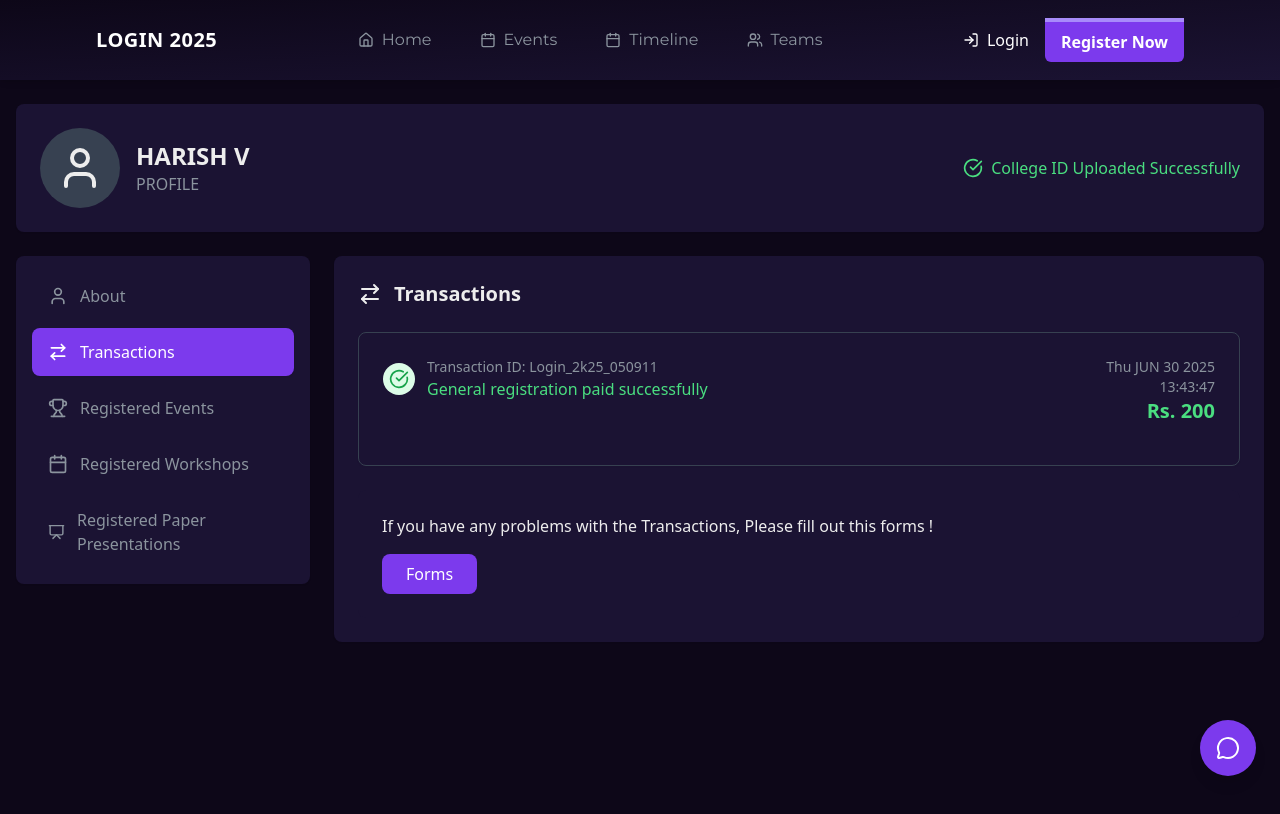
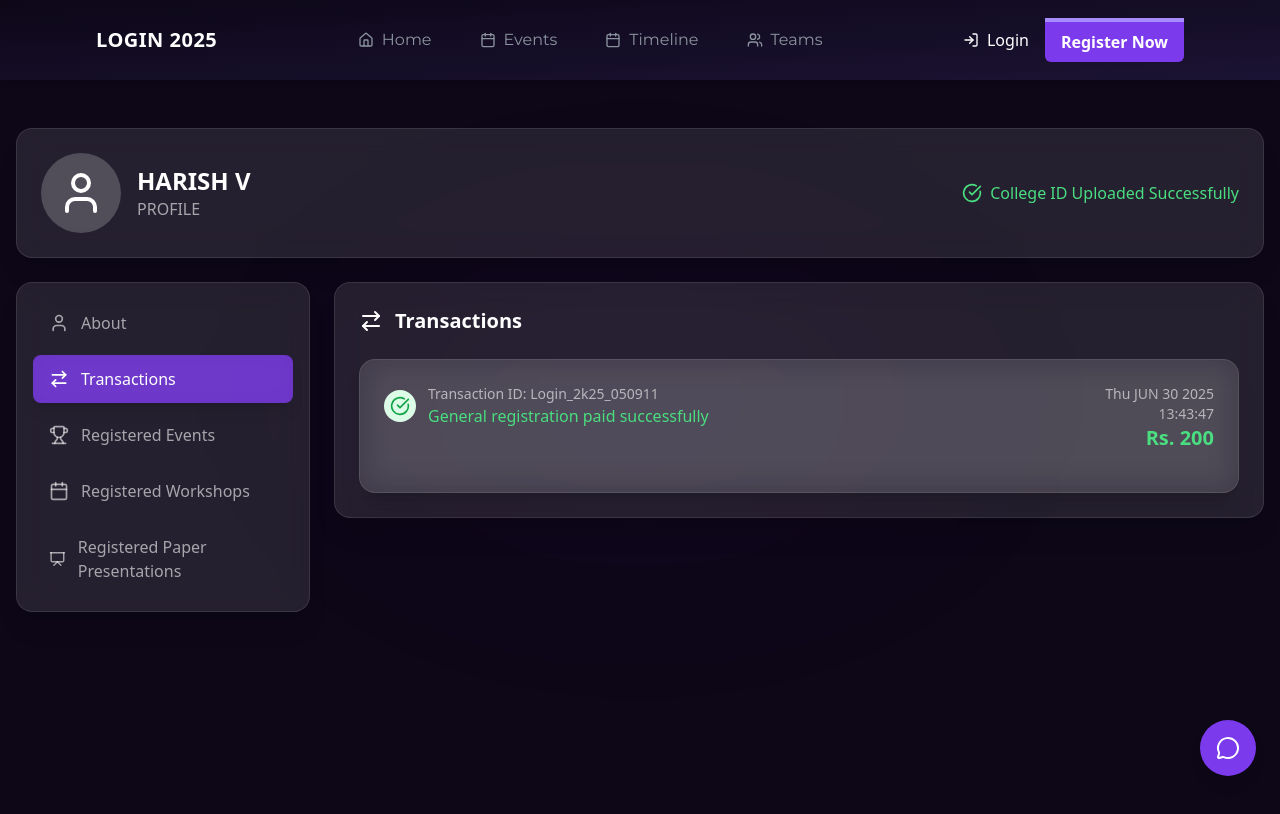
Before and after one commit to Mokesh-C/login2025, a Next.js app: page /profile in a window 1280 px wide. Both pictures are taken after a click on the button "Transactions". Shown: the top 814 px of the page. Built offline with nearby package versions, Linux system fonts and the light colour scheme; a web font is replaced by a local one.

Commit message:
added login, singn up and profile pages

```diff
--- a/app/register/alumini/page.tsx
+++ b/app/register/alumini/page.tsx
@@ -345,7 +345,7 @@ function ErrorToast({
 
   return (
     <motion.div
-      initial={{ x: 300, y: -100, opacity: 0 }}
+      initial={{ x: 300, y: 0, opacity: 0 }}
       animate={{
         x: 0,
         y: 0,
@@ -354,7 +354,7 @@ function ErrorToast({
       }}
       exit={{
         x: 300,
-        y: -100,
+        y: 0,
         opacity: 0,
         transition: { duration: 0.4, ease: 'easeIn' },
       }}
--- a/app/register/page.tsx
+++ b/app/register/page.tsx
@@ -215,7 +215,7 @@ function ErrorToast({
 
   return (
     <motion.div
-      initial={{ x: 300, y: -100, opacity: 0 }}
+      initial={{ x: 300, y: 0, opacity: 0 }}
       animate={{
         x: 0,
         y: 0,
@@ -224,7 +224,7 @@ function ErrorToast({
       }}
       exit={{
         x: 300,
-        y: -100,
+        y: 0,
         opacity: 0,
         transition: { duration: 0.4, ease: 'easeIn' },
       }}
--- a/app/register/participant/page.tsx
+++ b/app/register/participant/page.tsx
@@ -232,7 +232,7 @@ export default function ParticipantRegister() {
                 name="degree"
                 value={form.degree}
                 onChange={handleChange}
-                options={['M.E.', 'MCA', 'M.Sc.', 'M.Tech.', 'M.Com.', 'M.A.']}
+                options={['M.E.', 'MCA', 'MBA', 'M.Sc.', 'M.Tech.', 'M.Com.', 'M.A.']}
                 placeholder="Select Degree"
               />
 
@@ -414,9 +414,9 @@ function ErrorToast({
 
   return (
     <motion.div
-      initial={{ x: 300, y: -100, opacity: 0 }}
+      initial={{ x: 300, y: -0, opacity: 0 }}
       animate={{ x: 0, y: 0, opacity: 1, transition: { type: 'spring', stiffness: 700, damping: 30 } }}
-      exit={{ x: 300, y: -100, opacity: 0, transition: { duration: 0.4, ease: 'easeIn' } }}
+      exit={{ x: 300, y: 0, opacity: 0, transition: { duration: 0.4, ease: 'easeIn' } }}
       className="fixed right-4 top-4 z-50 w-full max-w-sm rounded-lg  bg-purple-300 px-4 py-3 text-black shadow-xl backdrop-blur-md"
     >
       <div className="flex items-start justify-between gap-3">
--- a/components/Hero.tsx
+++ b/components/Hero.tsx
@@ -202,7 +202,7 @@ export default function Hero() {
           </p>
           <p className="mt-2 text-gradient sm:text-lg">
             <span className="text-accent-cyan font-semibold">Note:</span>{' '}
-            Only M.E., MCA, M.Sc., M.Tech., M.Com., and M.A. students can register and participate.
+            Only M.E., MCA, MBA, M.Sc., M.Tech., M.Com., andM.A. students can register and participate.
           </p>
           </div>
         </motion.div>
--- a/components/Profile.tsx
+++ b/components/Profile.tsx
@@ -1,4 +1,4 @@
-'use client';
+"use client";
 
 import React, { useState, useEffect } from 'react';
 import { motion, AnimatePresence } from 'framer-motion';
@@ -51,42 +51,16 @@ const Profile: React.FC = () => {
   ];
 
   const registeredEvents: Event[] = [
-    {
-      id: "1",
-      name: "Code Sprint",
-      date: "Aug 16",
-      time: "9:30 AM - 4:30 PM",
-      hasCertificate: false
-    },
-    {
-      id: "2",
-      name: "Witty Minds",
-      date: "Aug 15",
-      time: "9:30 AM - 4:30 PM",
-      hasCertificate: true
-    },
-    {
-      id: "3",
-      name: "Quiz",
-      date: "Aug 15",
-      time: "9:30 AM - 12:30 PM",
-      hasCertificate: true
-    }
+    { id: "1", name: "Code Sprint", date: "Aug 16", time: "9:30 AM - 4:30 PM", hasCertificate: false },
+    { id: "2", name: "Witty Minds", date: "Aug 15", time: "9:30 AM - 4:30 PM", hasCertificate: true },
+    { id: "3", name: "Quiz", date: "Aug 15", time: "9:30 AM - 12:30 PM", hasCertificate: true }
   ];
 
-  const TabButton: React.FC<{
-    tab: string;
-    icon: React.ReactNode;
-    label: string;
-    isActive: boolean;
-    onClick: () => void;
-  }> = ({ icon, label, isActive, onClick }) => (
+  const TabButton: React.FC<{ tab: string; icon: React.ReactNode; label: string; isActive: boolean; onClick: () => void; }> = ({ icon, label, isActive, onClick }) => (
     <button
       onClick={onClick}
       className={`flex items-center gap-3 px-4 py-3 rounded-lg transition-colors w-full text-left ${
-        isActive
-          ? 'bg-[#7c3aed] text-white shadow-sm'
-          : 'text-[#8B949E] hover:bg-[#1b1333]'
+        isActive ? 'bg-accent/80 text-white shadow-lg backdrop-blur-md' : 'text-white/60 hover:bg-white/5'
       }`}
     >
       {icon}
@@ -100,8 +74,8 @@ const Profile: React.FC = () => {
         <div className="space-y-4">
           {['Name', 'Login Id', 'Email', 'Phone', 'College'].map((field, index) => (
             <div key={index}>
-              <label className="block text-sm font-medium text-[#8B949E] mb-1">{field}</label>
-              <p className="font-medium text-[#ededed]">
+              <label className="block text-sm font-medium text-white/60 mb-1">{field}</label>
+              <p className="font-medium text-white/90">
                 {studentData[field.toLowerCase().replace(' ', '') as keyof typeof studentData]}
               </p>
             </div>
@@ -114,76 +88,56 @@ const Profile: React.FC = () => {
   const renderTransactionsSection = () => (
     <div className="space-y-6">
       {transactions.map((transaction) => (
-        <div key={transaction.id} className="bg-[#1b1333] rounded-lg p-6 shadow-sm border border-gray-700">
+        <div key={transaction.id} className="bg-white/10 backdrop-blur-lg border border-white/10 rounded-2xl p-6 shadow-xl">
           <div className="flex items-start justify-between mb-4">
             <div className="flex items-center gap-3">
               <div className="w-8 h-8 bg-green-100 rounded-full flex items-center justify-center">
                 <CheckCircle className="w-5 h-5 text-green-600" />
               </div>
               <div>
-                <p className="text-sm text-[#8B949E]">Transaction ID: {transaction.id}</p>
+                <p className="text-sm text-white/60">Transaction ID: {transaction.id}</p>
                 <p className="font-medium text-green-400">{transaction.description}</p>
               </div>
             </div>
             <div className="text-right">
-              <p className="text-sm text-[#8B949E]">{transaction.date}</p>
-              <p className="text-sm text-[#8B949E]">{transaction.time}</p>
+              <p className="text-sm text-white/60">{transaction.date}</p>
+              <p className="text-sm text-white/60">{transaction.time}</p>
               <p className="text-xl font-bold text-green-400">Rs. {transaction.amount}</p>
             </div>
           </div>
         </div>
       ))}
-
-      <div className="bg-[#1b1333] rounded-lg p-6">
-        <p className="text-[#ededed] mb-4">
-          If you have any problems with the Transactions, Please fill out this forms !
-        </p>
-        <button className="bg-[#7c3aed] text-white px-6 py-2 rounded-lg hover:bg-[#8b5cf6] transition-colors">
-          Forms
-        </button>
-      </div>
     </div>
   );
 
   const renderEventsSection = () => (
     <div className="space-y-6">
       {registeredEvents.map((event) => (
-        <div key={event.id} className="bg-[#1b1333] rounded-lg p-6 shadow-sm border border-gray-700">
+        <div key={event.id} className="bg-white/10 backdrop-blur-lg border border-white/10 rounded-2xl p-6 shadow-xl">
           <div className="flex items-center justify-between">
             <div>
-              <p className="text-sm text-[#8B949E] mb-1">{event.date}</p>
-              <h3 className="text-lg font-semibold text-[#ededed] mb-1">{event.name}</h3>
-              <p className="text-[#8B949E]">{event.time}</p>
+              <p className="text-sm text-white/60 mb-1">{event.date}</p>
+              <h3 className="text-lg font-semibold text-white/90 mb-1">{event.name}</h3>
+              <p className="text-white/60">{event.time}</p>
             </div>
             {event.hasCertificate && (
-              <button className="bg-[#7c3aed] text-white px-4 py-2 rounded-lg hover:bg-[#8b5cf6] transition-colors">
+              <button className="bg-accent text-white px-4 py-2 rounded-lg hover:bg-accent-hover transition-colors">
                 Download Certificate
               </button>
             )}
           </div>
         </div>
       ))}
-
-      <div className="bg-[#1b1333] rounded-lg p-6">
-        <p className="text-[#ededed] mb-4">
-          Join our College Ambassador Program for Kriya 2025, invite friends using your unique referral code, and earn exciting rewards!
-        </p>
-        <button className="bg-[#7c3aed] text-white px-6 py-2 rounded-lg hover:bg-[#8b5cf6] transition-colors">
-          Forms
-        </button>
-      </div>
     </div>
   );
 
   const renderWorkshopsSection = () => (
     <div className="space-y-6">
-      <div className="bg-[#1b1333] rounded-lg p-8 text-center">
-        <Calendar className="w-12 h-12 text-gray-400 mx-auto mb-4" />
-        <p className="text-[#ededed] mb-4">
-          Uh oh! You haven't registered for any workshops yet !
-        </p>
-        <button className="bg-[#7c3aed] text-white px-6 py-2 rounded-lg hover:bg-[#8b5cf6] transition-colors">
-          Register for workshops here ! →
+      <div className="bg-white/10 backdrop-blur-lg border border-white/10 rounded-2xl p-8 text-center">
+        <Calendar className="w-12 h-12 text-white/40 mx-auto mb-4" />
+        <p className="text-white/90 mb-4">You haven't registered for any workshops yet!</p>
+        <button className="bg-accent text-white px-6 py-2 rounded-lg hover:bg-accent-hover transition-colors">
+          Register for workshops here →
         </button>
       </div>
     </div>
@@ -191,12 +145,10 @@ const Profile: React.FC = () => {
 
   const renderPapersSection = () => (
     <div className="space-y-6">
-      <div className="bg-[#1b1333] rounded-lg p-8 text-center">
-        <Presentation className="w-12 h-12 text-gray-400 mx-auto mb-4" />
-        <p className="text-[#ededed] mb-4">
-          No paper presentations registered yet.
-        </p>
-        <button className="bg-[#7c3aed] text-white px-6 py-2 rounded-lg hover:bg-[#8b5cf6] transition-colors">
+      <div className="bg-white/10 backdrop-blur-lg border border-white/10 rounded-2xl p-8 text-center">
+        <Presentation className="w-12 h-12 text-white/40 mx-auto mb-4" />
+        <p className="text-white/90 mb-4">No paper presentations registered yet.</p>
+        <button className="bg-accent text-white px-6 py-2 rounded-lg hover:bg-accent-hover transition-colors">
           Submit Paper Presentation
         </button>
       </div>
@@ -204,30 +156,25 @@ const Profile: React.FC = () => {
   );
 
   const sectionVariants = {
-    hidden: { opacity: 0, y: 10 },
-    visible: { opacity: 1, y: 0, transition: { duration: 0.3 } },
-    exit: { opacity: 0, y: -10, transition: { duration: 0.2 } }
+    hidden: { opacity: 0, y: 20, scale: 0.95 },
+    visible: { opacity: 1, y: 0, scale: 1, transition: { duration: 0.4, ease: 'easeOut' } },
+    exit: { opacity: 0, y: -20, scale: 0.95, transition: { duration: 0.3 } },
   };
 
   return (
-    <motion.div
-      initial={{ opacity: 0 }}
-      animate={pageLoaded ? { opacity: 1 } : {}}
-      transition={{ duration: 0.5 }}
-      className="min-h-screen bg-[#0d0718] text-[#ededed]"
-    >
-      <div className="bg-black mb-6"></div>
+    <motion.div initial={{ opacity: 0 }} animate={pageLoaded ? { opacity: 1 } : {}} transition={{ duration: 0.5 }} className="min-h-screen bg-[#0d0718] text-white">
+      <div className="absolute inset-0 z-0 bg-[radial-gradient(ellipse_at_center,_var(--tw-gradient-stops))] from-purple-900/10 via-transparent to-transparent blur-3xl opacity-50" />
 
-      <div className="max-w-7xl mx-auto px-4 mt-6 relative z-10">
-        <div className="bg-[#1b1333] rounded-lg shadow-sm p-6 mb-6">
+      <div className="max-w-7xl  mx-auto px-4 pt-12 relative z-10">
+        <div className="bg-white/10 backdrop-blur-lg border border-white/10 rounded-2xl shadow-xl p-6 mb-6">
           <div className="flex items-center justify-between">
             <div className="flex items-center gap-4">
-              <div className="w-20 h-20 bg-gray-700 rounded-full flex items-center justify-center">
-                <User className="w-12 h-12 text-[#ededed]" />
+              <div className="w-20 h-20 bg-white/20 rounded-full flex items-center justify-center">
+                <User className="w-12 h-12 text-white" />
               </div>
               <div>
                 <h1 className="text-2xl font-bold">{studentData.name}</h1>
-                <p className="text-[#8B949E]">PROFILE</p>
+                <p className="text-white/60">PROFILE</p>
               </div>
             </div>
             <div className="flex items-center gap-2 text-green-400">
@@ -239,7 +186,7 @@ const Profile: React.FC = () => {
 
         <div className="grid grid-cols-1 lg:grid-cols-4 gap-6">
           <div className="lg:col-span-1">
-            <div className="bg-[#1b1333] rounded-lg shadow-sm p-4 space-y-2">
+            <div className="bg-white/10 backdrop-blur-lg border border-white/10 rounded-2xl p-4 space-y-2 shadow-xl">
               <TabButton tab="about" icon={<User className="w-5 h-5" />} label="About" isActive={activeTab === 'about'} onClick={() => setActiveTab('about')} />
               <TabButton tab="transactions" icon={<ArrowRightLeft className="w-5 h-5" />} label="Transactions" isActive={activeTab === 'transactions'} onClick={() => setActiveTab('transactions')} />
               <TabButton tab="events" icon={<Trophy className="w-5 h-5" />} label="Registered Events" isActive={activeTab === 'events'} onClick={() => setActiveTab('events')} />
@@ -249,14 +196,14 @@ const Profile: React.FC = () => {
           </div>
 
           <div className="lg:col-span-3">
-            <div className="bg-[#1b1333] rounded-lg shadow-sm p-6">
+            <div className="bg-white/10 backdrop-blur-lg border border-white/10 rounded-2xl p-6 shadow-xl">
               <div className="flex items-center gap-3 mb-6">
                 {activeTab === 'about' && <User className="w-6 h-6" />}
                 {activeTab === 'transactions' && <ArrowRightLeft className="w-6 h-6" />}
                 {activeTab === 'events' && <Trophy className="w-6 h-6" />}
                 {activeTab === 'workshops' && <Calendar className="w-6 h-6" />}
                 {activeTab === 'papers' && <Presentation className="w-6 h-6" />}
-                <h2 className="text-xl font-semibold capitalize">{activeTab.replace(/^\w/, c => c.toUpperCase()).replace(/([A-Z])/g, ' $1').trim()}</h2>
+                <h2 className="text-xl font-semibold capitalize">{activeTab.replace(/\b\w/g, l => l.toUpperCase()).replace(/([A-Z])/g, ' $1').trim()}</h2>
               </div>
 
               <AnimatePresence mode="wait">
@@ -273,10 +220,7 @@ const Profile: React.FC = () => {
         </div>
       </div>
 
-      <button
-        className="fixed bottom-6 right-6 w-14 h-14 bg-[#7c3aed] hover:bg-[#8b5cf6] text-white rounded-full shadow-lg flex items-center justify-center transition-colors"
-        aria-label="Open chat"
-      >
+      <button className="fixed bottom-6 right-6 w-14 h-14 bg-accent hover:bg-accent-hover text-white rounded-full shadow-lg flex items-center justify-center transition-colors" aria-label="Open chat">
         <MessageCircle className="w-6 h-6" />
       </button>
     </motion.div>
```
Also changed, not shown: app/login/page.tsx (+14 -5 lines).
